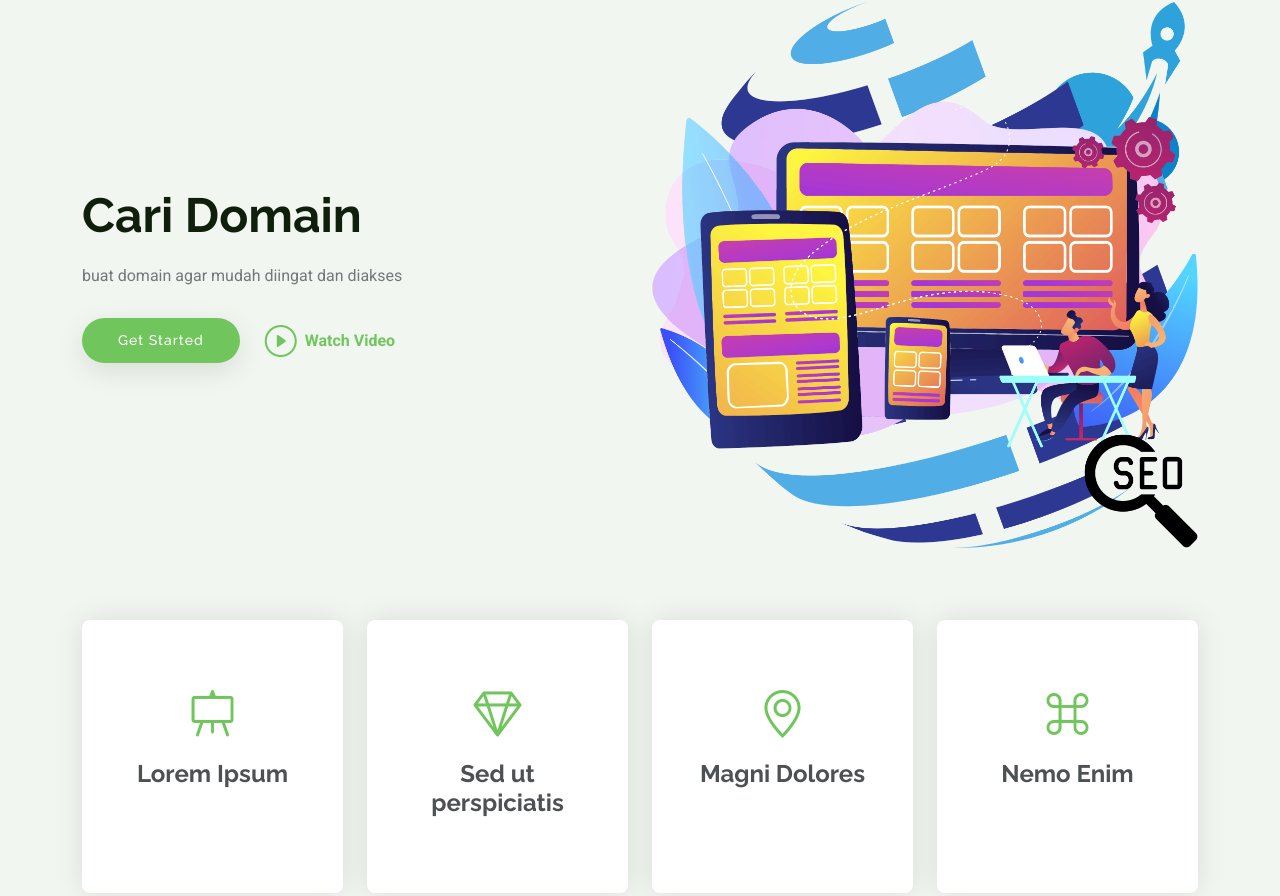
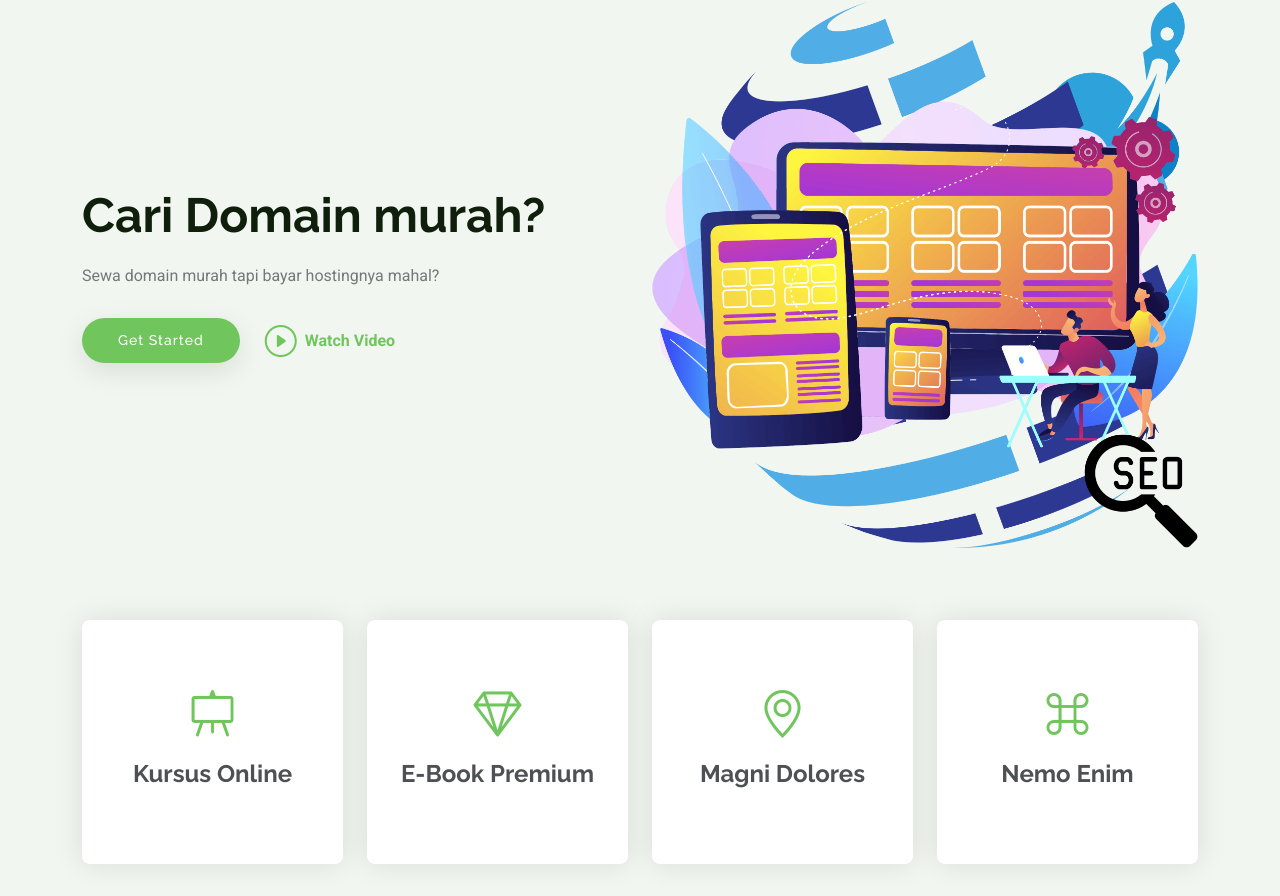
Before and after one commit to Rhkamal/landing-page-kamal, a plain HTML site: page index.html in a window 1280 px wide. Shown: the part 208-1104 px from the top of the page. Drawn offline with Linux system fonts and the light colour scheme; files whose address does not match are found by name.

Commit message:
Add files via upload

```diff
--- a/index.html
+++ b/index.html
@@ -69,8 +69,8 @@
       <div class="container position-relative" data-aos="fade-up" data-aos-delay="100">
         <div class="row gy-5">
           <div class="col-lg-6 order-2 order-lg-1 d-flex flex-column justify-content-center">
-            <h2>Cari Domain</h2>
-            <p>buat domain agar mudah diingat dan diakses</p>
+            <h2>Cari Domain murah?</h2>
+            <p>Sewa domain murah tapi bayar hostingnya mahal?</p>
             <div class="d-flex">
               <a href="#about" class="btn-get-started">Get Started</a>
               <a href="https://www.youtube.com/watch?v=Y7f98aduVJ8" class="glightbox btn-watch-video d-flex align-items-center"><i class="bi bi-play-circle"></i><span>Watch Video</span></a>
@@ -89,14 +89,14 @@
             <div class="col-xl-3 col-md-6">
               <div class="icon-box">
                 <div class="icon"><i class="bi bi-easel"></i></div>
-                <h4 class="title"><a href="" class="stretched-link">Lorem Ipsum</a></h4>
+                <h4 class="title"><a href="" class="stretched-link">Kursus Online</a></h4>
               </div>
             </div><!--End Icon Box -->
 
             <div class="col-xl-3 col-md-6">
               <div class="icon-box">
                 <div class="icon"><i class="bi bi-gem"></i></div>
-                <h4 class="title"><a href="" class="stretched-link">Sed ut perspiciatis</a></h4>
+                <h4 class="title"><a href="" class="stretched-link">E-Book Premium</a></h4>
               </div>
             </div><!--End Icon Box -->
 
```
